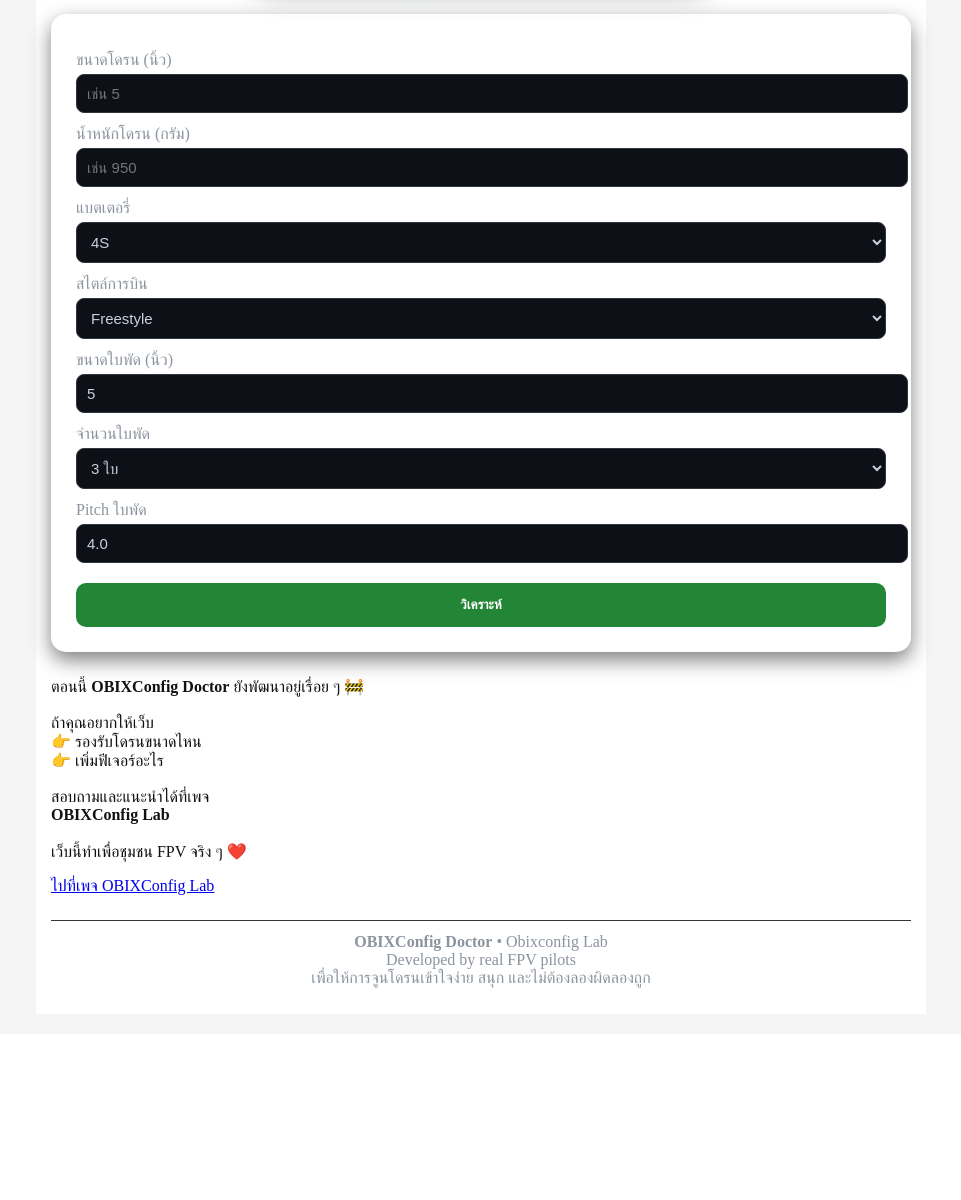
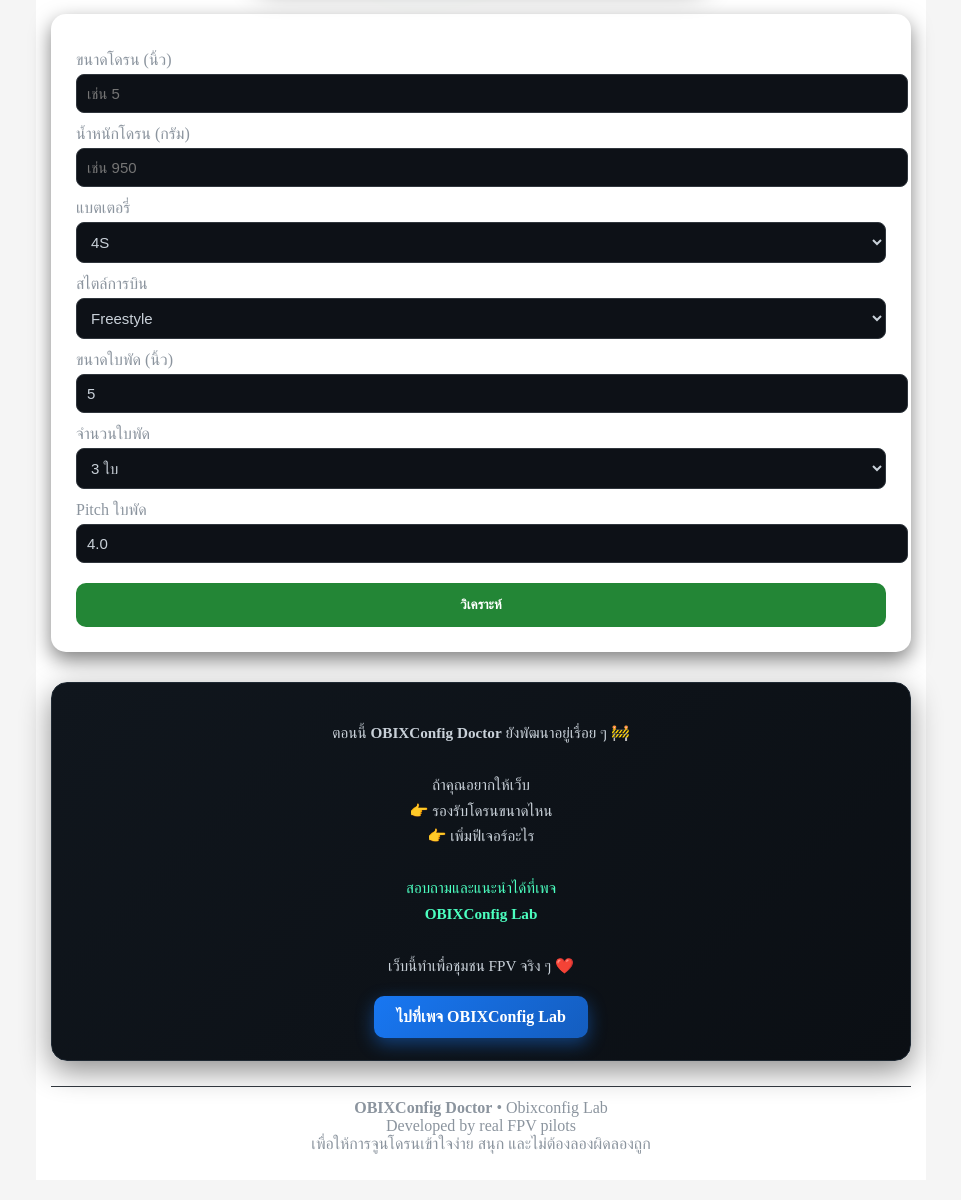
Before and after one commit to Santipap250/obixconfigdoctor-dev, a Flask app: page /app in a window 1280 px wide. Shown: the part 117-1317 px from the top of the page, without its empty margins (159-1120 px from the left). Before the commit the page ends 1105 px from the top, so only its background shows below. Run offline with Flask 3, Linux system fonts and the light colour scheme.

Commit message:
Update style.css

```diff
--- a/static/css/style.css
+++ b/static/css/style.css
@@ -220,3 +220,44 @@ max-height: 220px;
   filter: drop-shadow(0 0 16px rgba(0, 255, 180, 0.55))
           drop-shadow(0 0 36px rgba(0, 255, 180, 0.4));
 }
+.community-box {
+  margin-top: 30px;
+  padding: 22px 18px;
+  text-align: center;
+
+  background: linear-gradient(135deg, #10161d, #0b0f14);
+  border: 1px solid #1f2933;
+  border-radius: 16px;
+
+  box-shadow: 0 10px 30px rgba(0,0,0,0.45);
+}
+
+.community-text {
+  font-size: 0.95rem;
+  line-height: 1.7;
+  color: #c9d1d9;
+  margin-bottom: 18px;
+}
+
+.community-text .highlight {
+  color: #4cffc0;
+}
+
+.community-btn {
+  display: inline-block;
+  padding: 12px 22px;
+
+  background: linear-gradient(135deg, #1877f2, #145dbf);
+  color: #fff;
+  font-weight: 600;
+  border-radius: 10px;
+  text-decoration: none;
+
+  box-shadow: 0 6px 18px rgba(24,119,242,0.45);
+  transition: transform 0.25s ease, box-shadow 0.25s ease;
+}
+
+.community-btn:hover {
+  transform: translateY(-2px);
+  box-shadow: 0 10px 26px rgba(24,119,242,0.6);
+}
```
